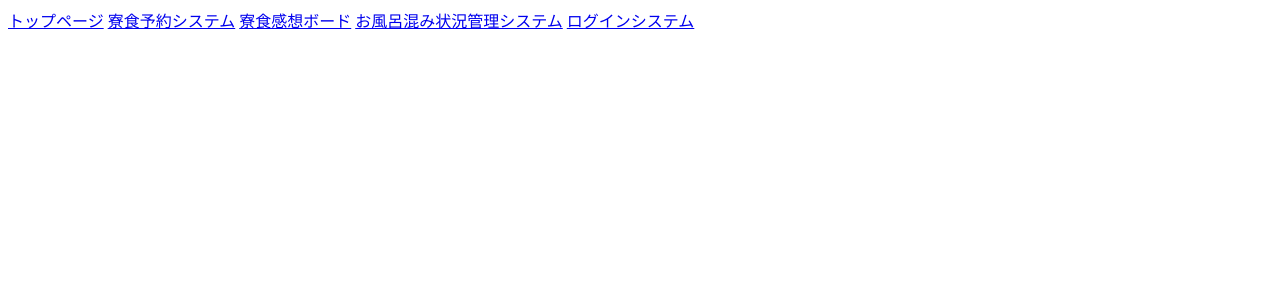
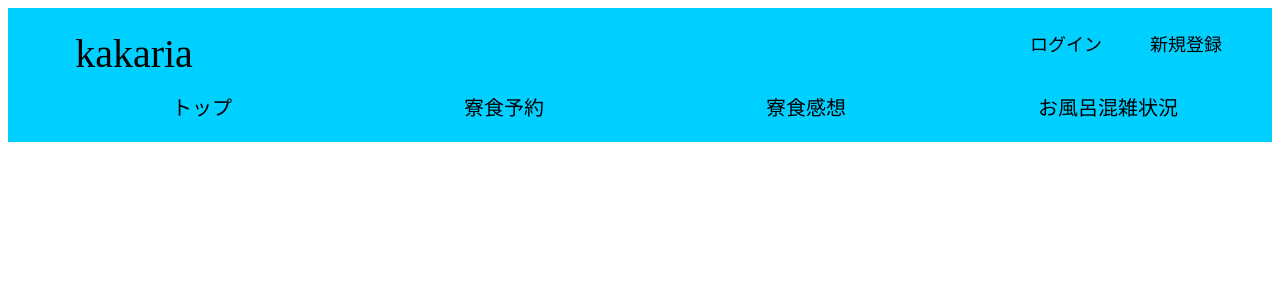
Before and after one commit to sotarokashiuchi/DormitoryLifeImprovementSystem, a Flask app: page /bath in a window 1280 px wide. Shown: the top 300 px of the page. Run offline with Flask 2, Linux system fonts and the light colour scheme.

Commit message:
base.html change

```diff
--- a/static/css/main.css
+++ b/static/css/main.css
@@ -0,0 +1,45 @@
+a{
+  text-decoration: none;
+  color: black;
+}
+.header{
+  display: flex;
+  flex-direction: column;
+  padding: 0.5rem;
+  background-color: rgb(0, 208, 255);
+}
+.nav1{
+  display: flex;
+  justify-content: space-between;
+  padding: 0.5rem;
+}
+.nav1 ul{
+  display: flex;
+  list-style: none;
+}
+.nav1 li{
+  width: 100px;
+  text-align: center;
+  font-size: 18px;
+  margin-right: 20px;
+  line-height: 10px;
+}
+.logo{
+  font-size: 40px;
+  width: 120px;
+  height: 50px;
+  line-height: 60px;
+  text-align: center;
+  margin-left: 50px;
+}
+.nav2 ul{
+  display: flex;
+  list-style: none;
+}
+.nav2 li{
+  width: 300px;
+  text-align: center;
+  font-size: 20px;
+  margin-right: 10px;
+  line-height: 20px;
+}
--- a/templates/base.html
+++ b/templates/base.html
@@ -5,12 +5,22 @@
   <title>kakaria</title>
   <link rel="stylesheet" href="../static/css/main.css">
 </head>
-<header>
-  <a href="/">トップページ</a>
-  <a href="/ryosyoku_order">寮食予約システム</a>
-  <a href="/ryosyoku_feeling">寮食感想ボード</a>
-  <a href="/bath">お風呂混み状況管理システム</a>
-  <a href="/login">ログインシステム</a>
+<header class="header">
+  <nav class="nav1">
+    <div class="logo"><a href="/">kakaria</a></div>
+    <ul>
+      <li><a href="/login">ログイン</a></li>
+      <li><a href="/sinup">新規登録</a></li>
+    </ul>
+  </nav>
+  <nav class="nav2">
+    <ul>
+      <li><a href="/">トップ</a></li>
+      <li><a href="/ryosyoku_order">寮食予約</a></li>
+      <li><a href="/ryosyoku_feeling">寮食感想</a></li>
+      <li><a href="/bath">お風呂混雑状況</a></li>
+    </ul>
+  </nav>
 </header>
 <body>
   {% block body %}
```
Also changed, not shown: static/database/kakaria.db.
